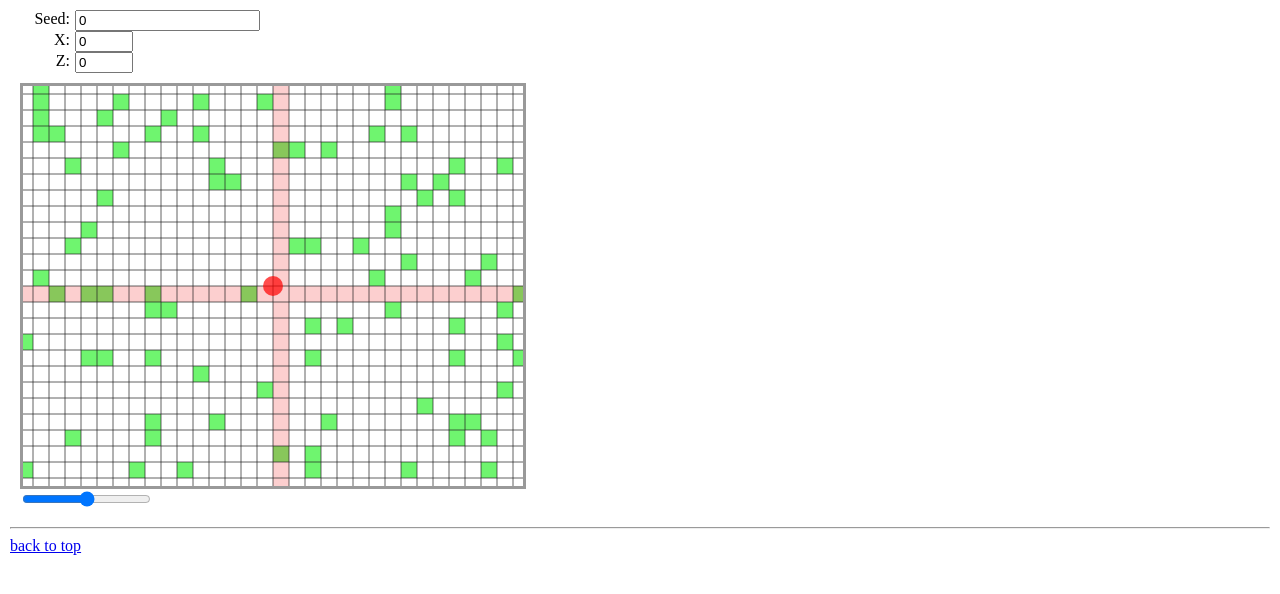
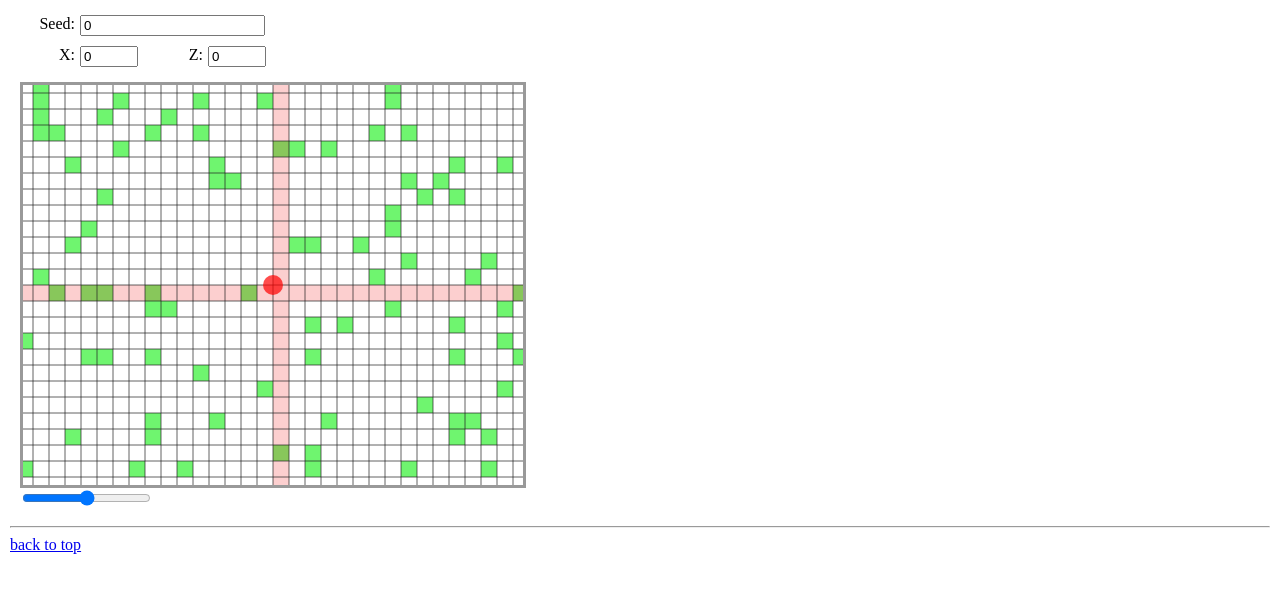
Before and after one commit to yo16/minecraft_slimechunk_finder, a React (Create React App) app in the folder app_slimechunk/: page / in a window 1280 px wide. Shown: the top 594 px of the page. Built offline with nearby package versions, Linux system fonts and the light colour scheme.

Commit message:
位置の調整

```diff
--- a/app_slimechunk/src/AppScrollable.css
+++ b/app_slimechunk/src/AppScrollable.css
@@ -11,6 +11,7 @@
     display: flex;
     flex-direction: row;
     gap: 5px;
+    margin: 5px;
 }
 .input-title {
     width: 60px;
--- a/app_slimechunk/src/AppScrollable.tsx
+++ b/app_slimechunk/src/AppScrollable.tsx
@@ -65,8 +65,6 @@ export default function AppScrollable() {
                             defaultValue="0"
                             ref={refX}
                         />
-                    </div>
-                    <div className="input-box">
                         <div className="input-title">Z:</div>
                         <input
                             type="text"
```
